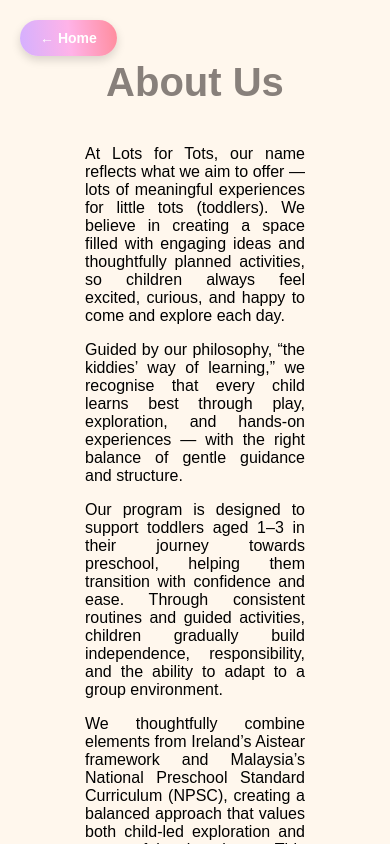
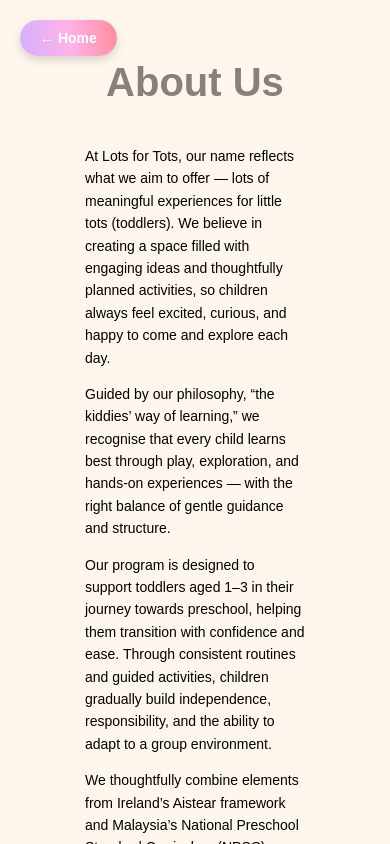
Before and after one commit to gkoson2455/lotsfortots.ts, a Next.js app: page /about in a window 390 px wide. Shown: the top 844 px of the page. Built offline with nearby package versions, Linux system fonts and the light colour scheme.

Commit message:
added mobile

```diff
--- a/app/about/about.module.css
+++ b/app/about/about.module.css
@@ -90,3 +90,11 @@
   margin-top: 0;
   text-align:center;
 }
+
+@media (max-width: 600px) {
+    .about-section p, .content p {
+        text-align: left;
+        font-size: 14px;
+        line-height: 1.6;
+    }
+}
```
